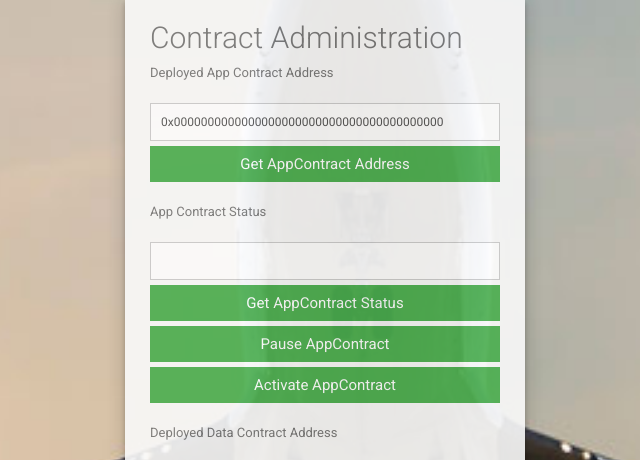
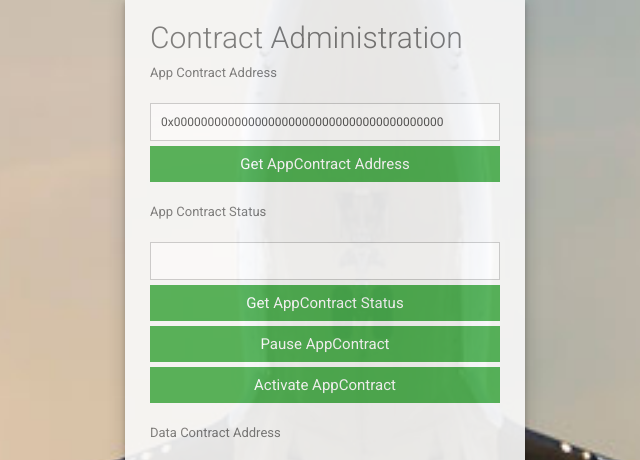
Before and after one commit to Abderrazzak87/Flight-Surety-DApp, a website: page index.html in a window 1280 px wide. Shown: the part 367-827 px from the top of the page, 315-955 px from the left. Drawn offline with nearby package versions, Linux system fonts and the light colour scheme.

```diff
--- a/index.html
+++ b/index.html
@@ -28,7 +28,7 @@
     <div class="container">
         <form id="contact" action="" method="post">
             <h3>Contract Administration</h3>
-            <h4>Deployed App Contract Address</h4>
+            <h4>App Contract Address</h4>
             <fieldset>
                 <input type="text" id="appAddress" name="appAddress" value="0x0000000000000000000000000000000000000000" size="50" disabled="true">
                 <button type="submit" data-id="0">Get AppContract Address</button>
@@ -40,7 +40,7 @@
                     <button type="submit" data-id="2">Pause AppContract</button>
                     <button type="submit" data-id="3">Activate AppContract</button>
             </fieldset>
-            <h4>Deployed Data Contract Address</h4>
+            <h4>Data Contract Address</h4>
             <fieldset>
                     <input type="text" id="dataAddress" name="dataAddress" value="0x0000000000000000000000000000000000000000" size="50" disabled="true">
                     <button type="submit" data-id="4">Get AppContract Address</button>
```
Also changed, not shown: README.md (added), images/Airline_Admin.png (added), images/Contract_Admin1.png (added), images/Contract_Admin2.png (added), images/Passenger_Section.png (added), images/Passenger_Withdraw.png (added).
